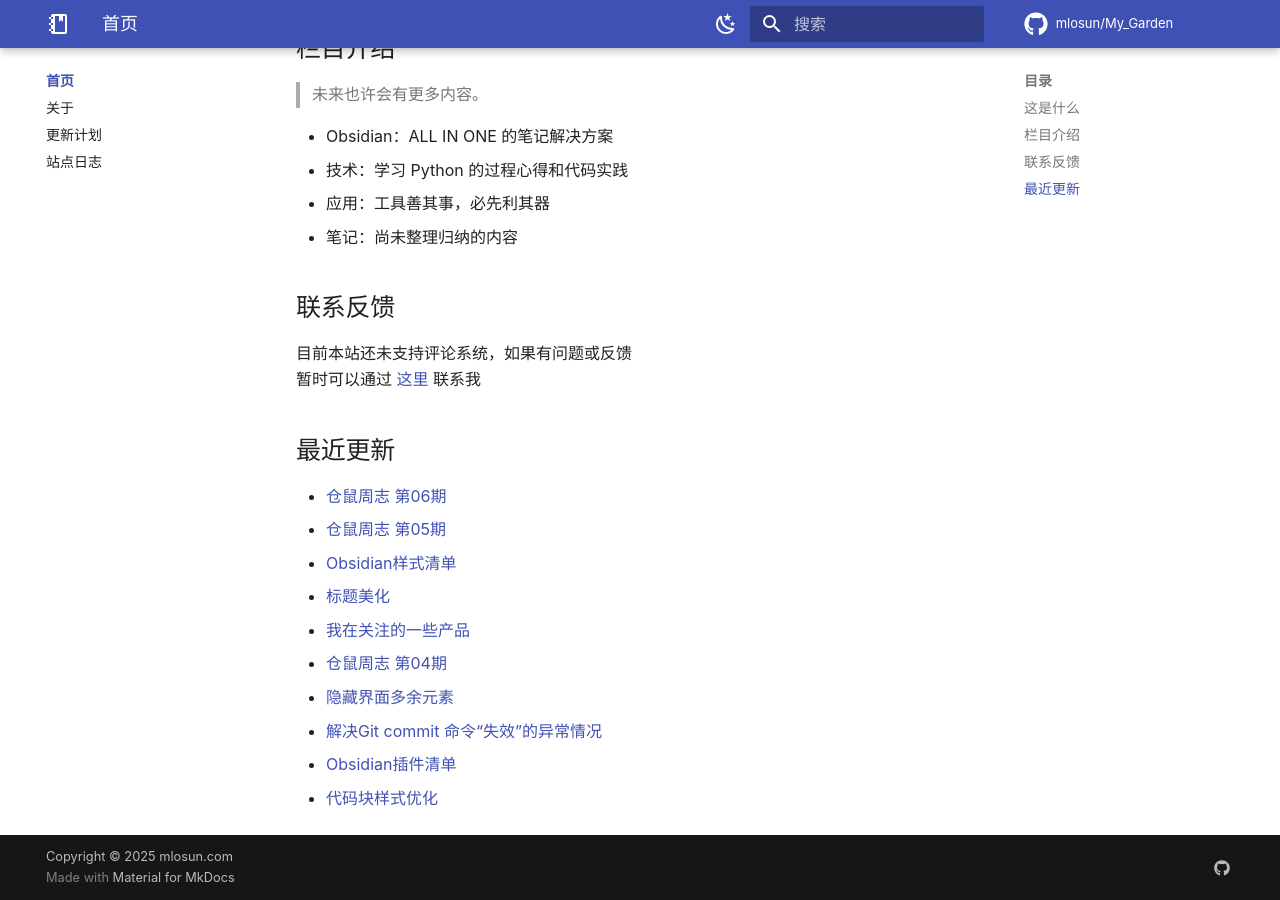
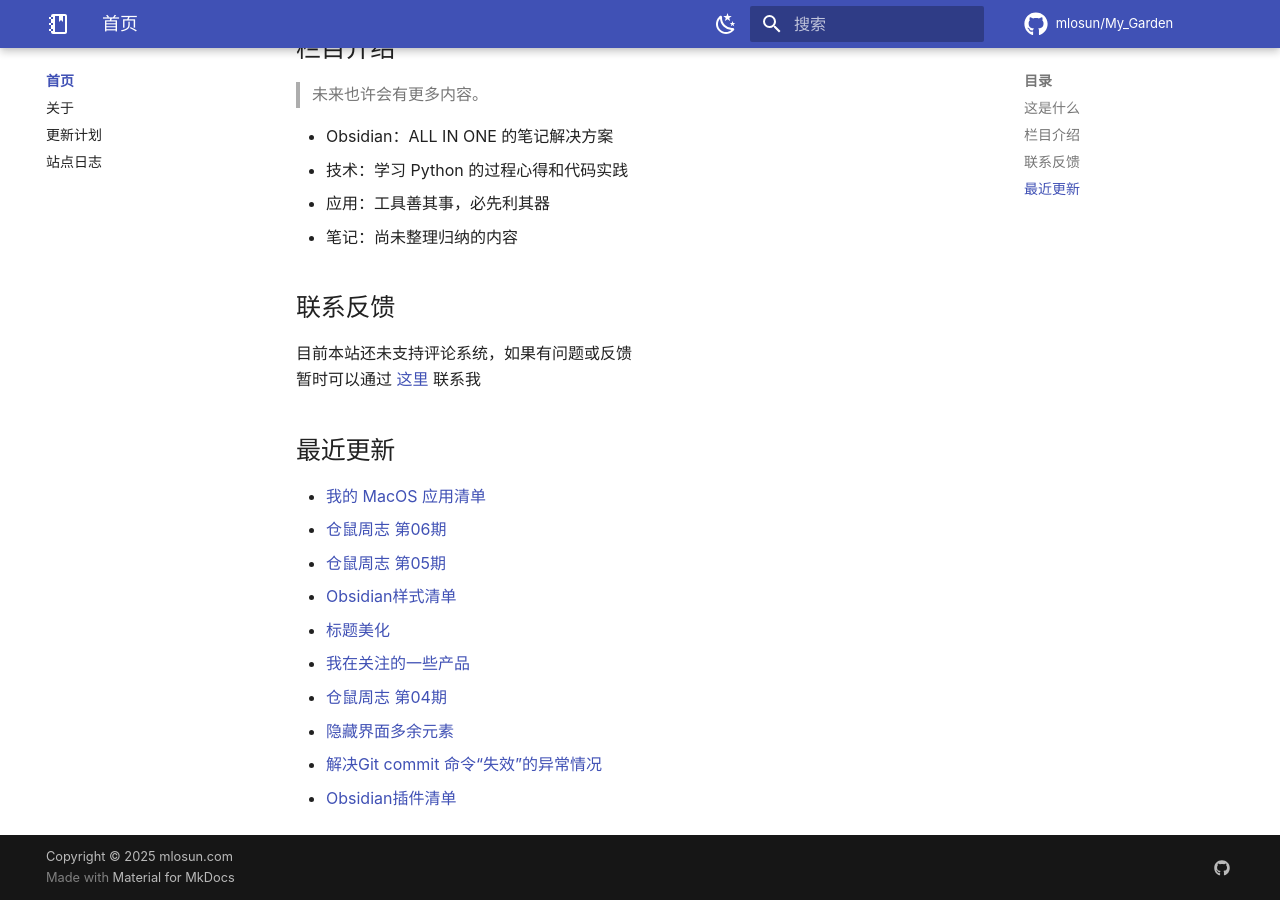
Before and after one commit to mlosun/My_Garden, an MkDocs documentation site: the page built from docs/index.md, in a window 1280 px wide and 900 px high, scrolled down 580 px. Built offline with MkDocs 1.6.1 and Material for MkDocs 9.7.7, drawn with Linux system fonts in a browser that asks for light colours; comment, search, counter and statistics services are not loaded.

Commit message:
PUSH NOTE : index.md

```diff
--- a/docs/index.md
+++ b/docs/index.md
@@ -33,6 +33,7 @@
 
 ## 最近更新
 
+- [我的 MacOS 应用清单](./apps/%E6%88%91%E7%9A%84%20MacOS%20%E5%BA%94%E7%94%A8%E6%B8%85%E5%8D%95.md)
 - [仓鼠周志 第06期](./weekly/%E4%BB%93%E9%BC%A0%E5%91%A8%E5%BF%97%20%E7%AC%AC06%E6%9C%9F.md)
 - [仓鼠周志 第05期](./weekly/%E4%BB%93%E9%BC%A0%E5%91%A8%E5%BF%97%20%E7%AC%AC05%E6%9C%9F.md)
 - [Obsidian样式清单](./obsidian/Obsidian%E6%A0%B7%E5%BC%8F%E6%B8%85%E5%8D%95.md)
@@ -42,4 +43,3 @@
 - [隐藏界面多余元素](./obsidian/snippets/%E9%9A%90%E8%97%8F%E7%95%8C%E9%9D%A2%E5%A4%9A%E4%BD%99%E5%85%83%E7%B4%A0.md)
 - [解决Git commit 命令“失效”的异常情况](./notes/%E8%A7%A3%E5%86%B3Git%20commit%20%E5%91%BD%E4%BB%A4%E2%80%9C%E5%A4%B1%E6%95%88%E2%80%9D%E7%9A%84%E5%BC%82%E5%B8%B8%E6%83%85%E5%86%B5.md)
 - [Obsidian插件清单](./obsidian/Obsidian%E6%8F%92%E4%BB%B6%E6%B8%85%E5%8D%95.md)
-- [代码块样式优化](./obsidian/snippets/%E4%BB%A3%E7%A0%81%E5%9D%97%E6%A0%B7%E5%BC%8F%E4%BC%98%E5%8C%96.md)
```
